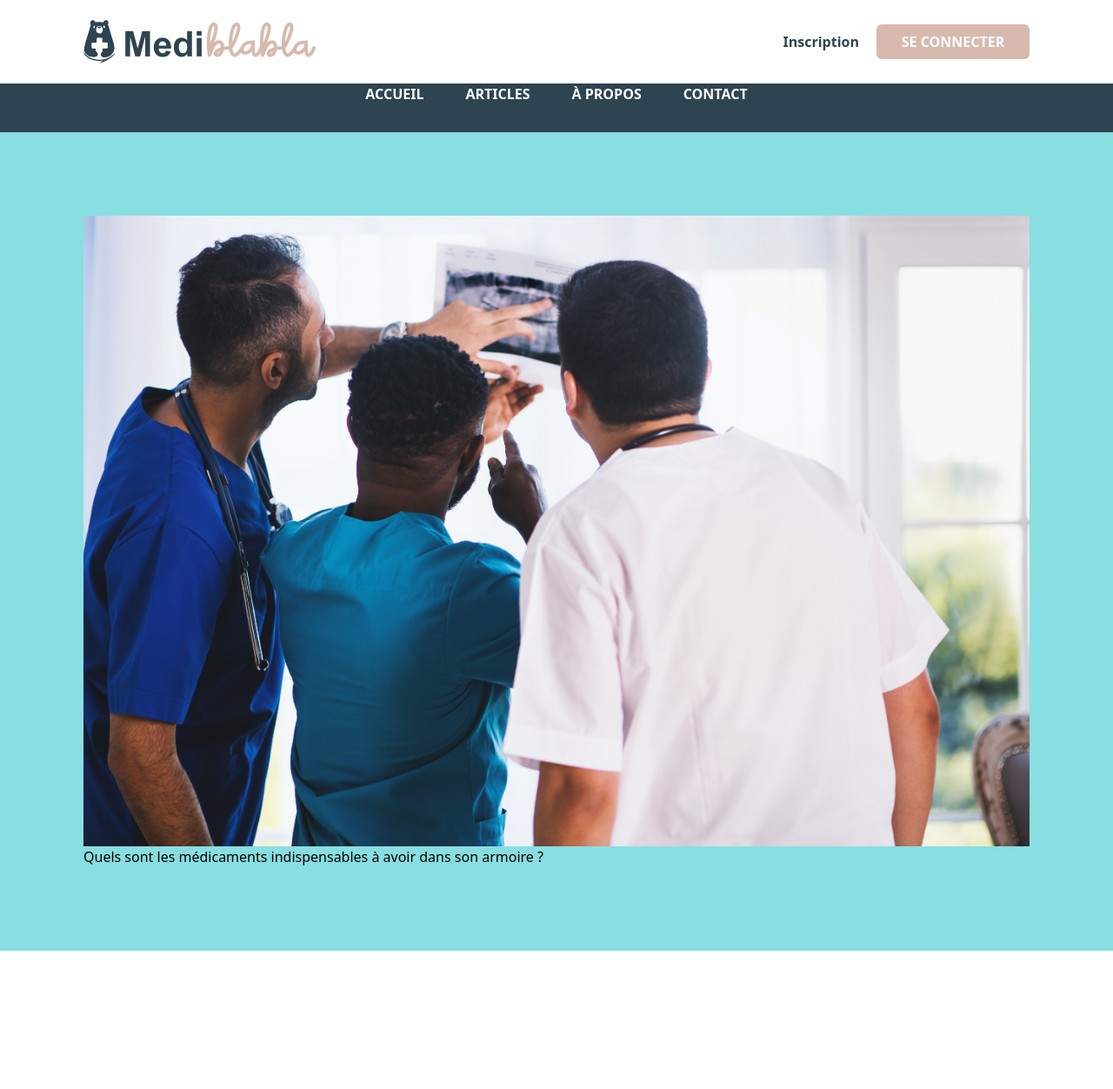
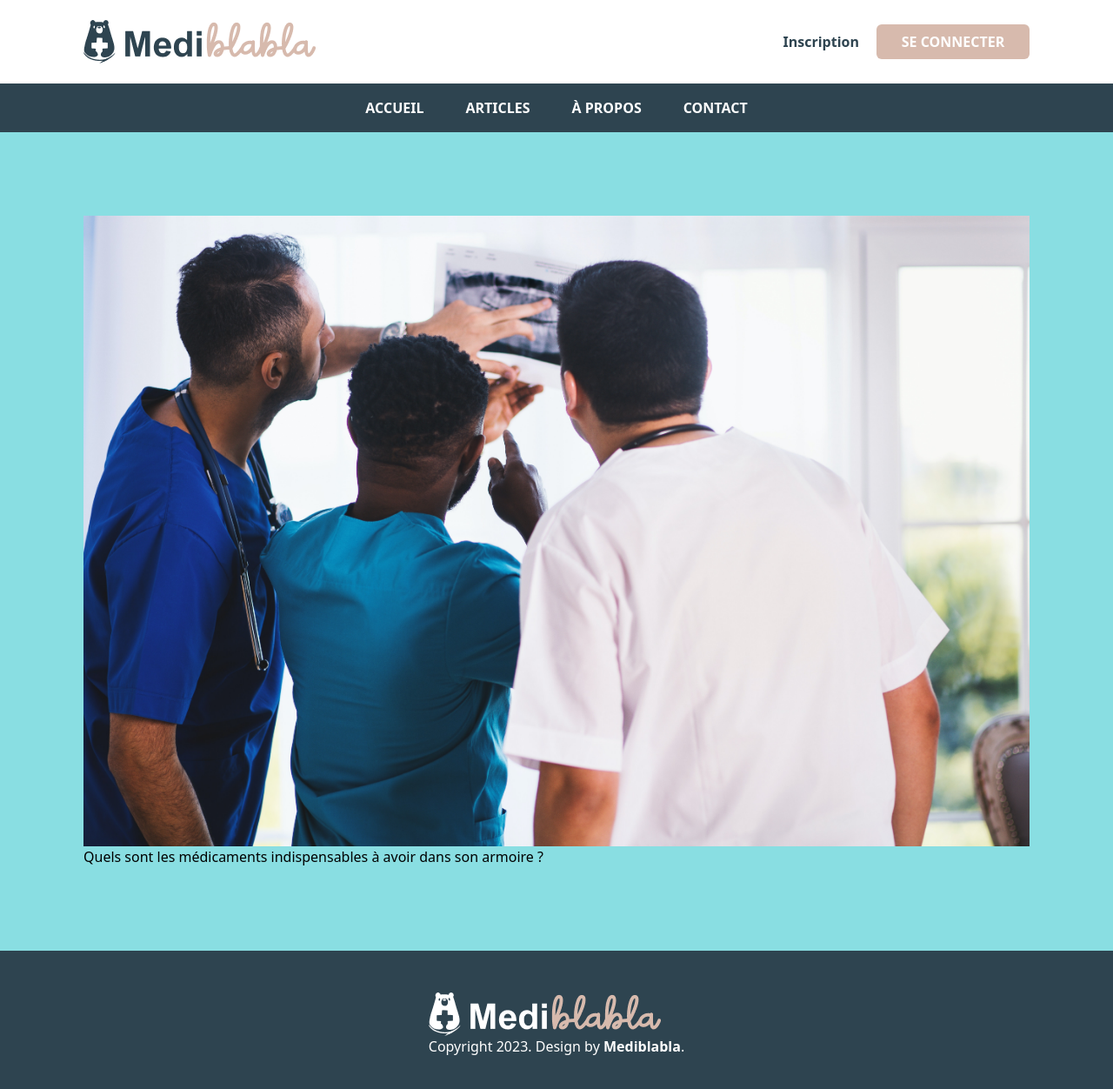
Before and after one commit to Lotshana/Mediblabla, a Vue app: page / in a window 1280 px wide. Shown: the top 1252 px of the page at 87% size. Before the commit the page ends 1093 px from the top, so only its background shows below. Built offline with nearby package versions, Linux system fonts and the light colour scheme.

Commit message:
Màj header/footer

```diff
--- a/src/App.vue
+++ b/src/App.vue
@@ -1,14 +1,14 @@
 <script setup>
   import Header from './components/Header.vue';
   import Home from './views/Home.vue';
-  // import Footer from './components/Footer.vue';
+  import Footer from './components/Footer.vue';
 </script>
 
 <template>
   <Header />
   <div>
-    <!-- <Footer /> -->
     <Home />
+    <Footer />
   </div>
 </template>
 
--- a/src/components/Footer.vue
+++ b/src/components/Footer.vue
@@ -3,7 +3,7 @@
 </script>
 
 <template>
- <footer class="py-12 bg-darkblue text-white">
+ <footer class="py-12 bg-darkblue text-white flex justify-center">
     <div class="flex flex-col justify-center">
         <a href="" class="justify-center"><img src="../assets/white-logo.png" alt="logo-mediblabla"></a>
         <p>
--- a/src/components/Header.vue
+++ b/src/components/Header.vue
@@ -11,8 +11,8 @@
                 <button class="ml-5 w-44 h-10 rounded-md bg-beige uppercase font-bold text-white">Se connecter</button>
             </div>
         </div>
-        <nav class="h-14 bg-darkblue">
-            <ul class="flex justify-center gap-12">
+        <nav class="flex justify-center items-center self-center h-14 bg-darkblue">
+            <ul class="flex gap-12">
                 <li>
                     <a href="" class="uppercase font-bold text-white">Accueil</a>
                 </li>
```
